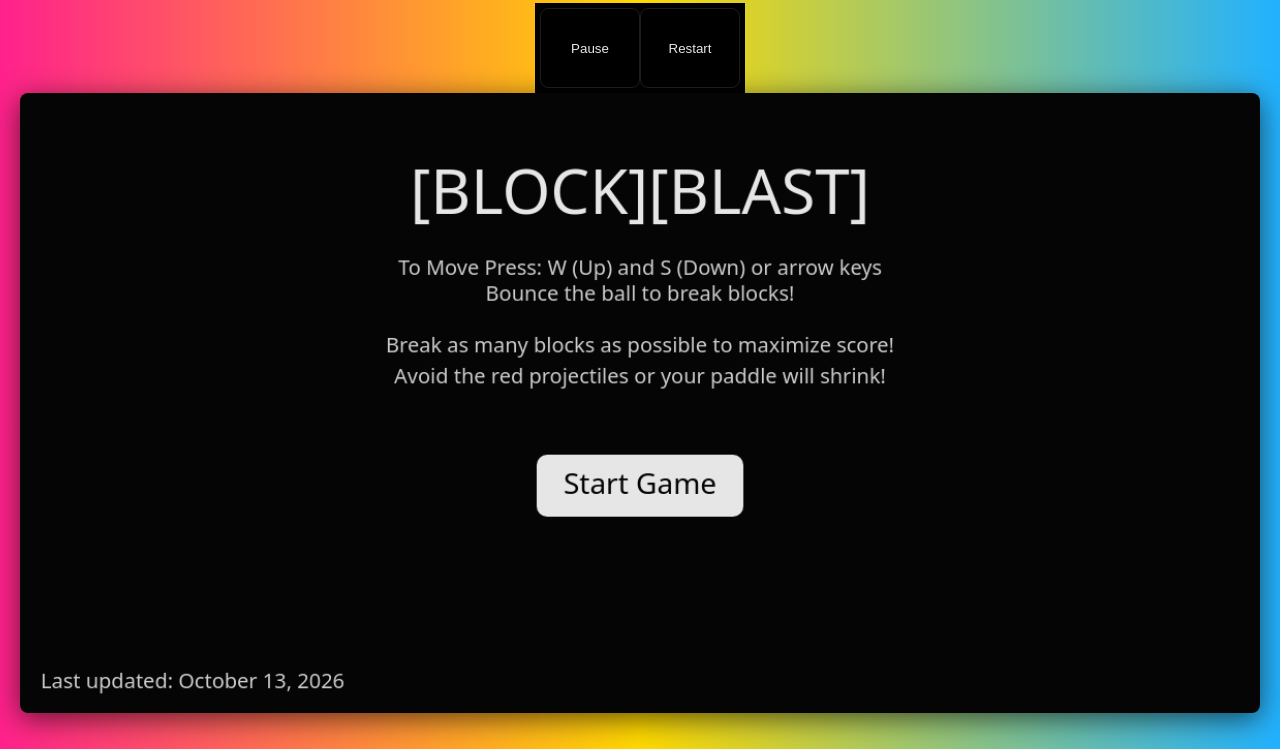
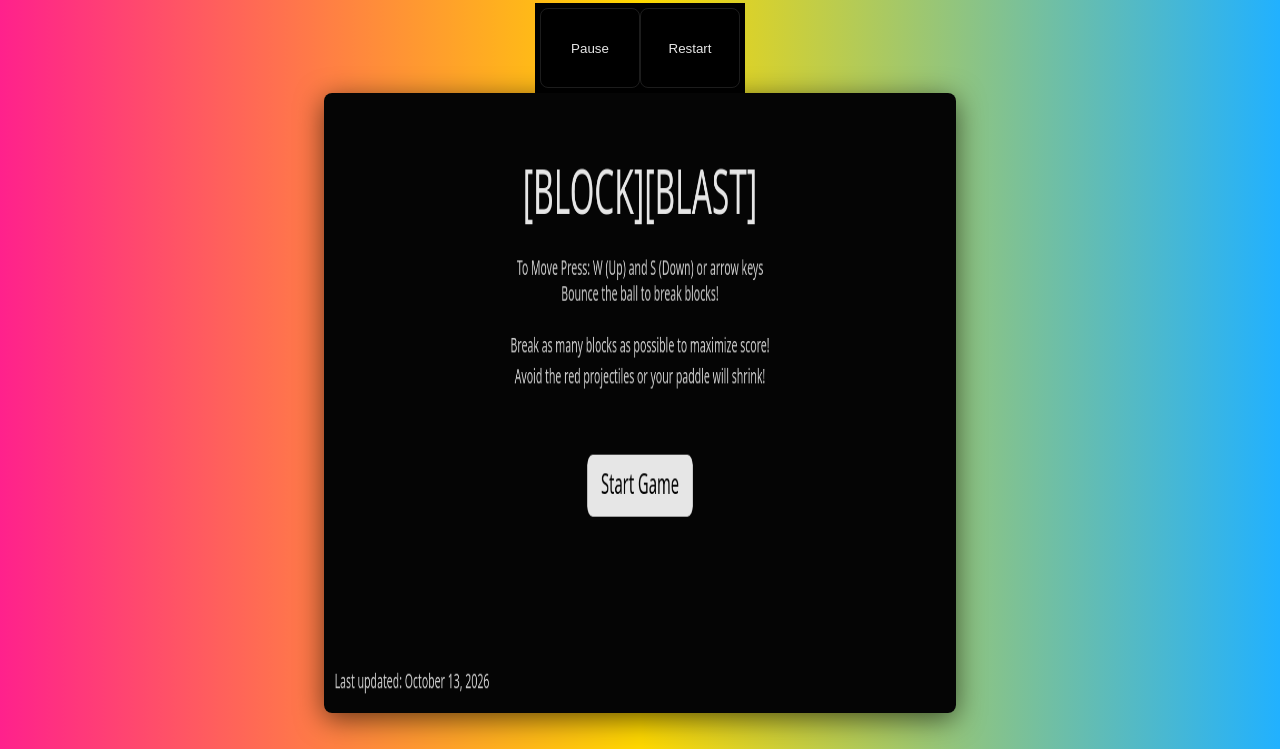
Before and after one commit to Calamariclam/block-blast-isolate, a plain HTML site: page index.html in a window 1280 px wide. Shown: the part 78-827 px from the top of the page. Drawn offline with Linux system fonts and the light colour scheme.

Commit message:
Update block-blast-styles.css

```diff
--- a/block-blast-styles.css
+++ b/block-blast-styles.css
@@ -40,8 +40,7 @@
     box-shadow:
         0 6px 28px rgba(0, 0, 0, 0.6),
         inset 0 1px 0 rgba(255, 255, 255, 0.02);
-    width: 1200;
-    height: 600;
+    max-width: 50%;
     background: linear-gradient(180deg,
             rgba(255, 255, 255, 0.02),
             rgba(255, 255, 255, 0.01));
```
